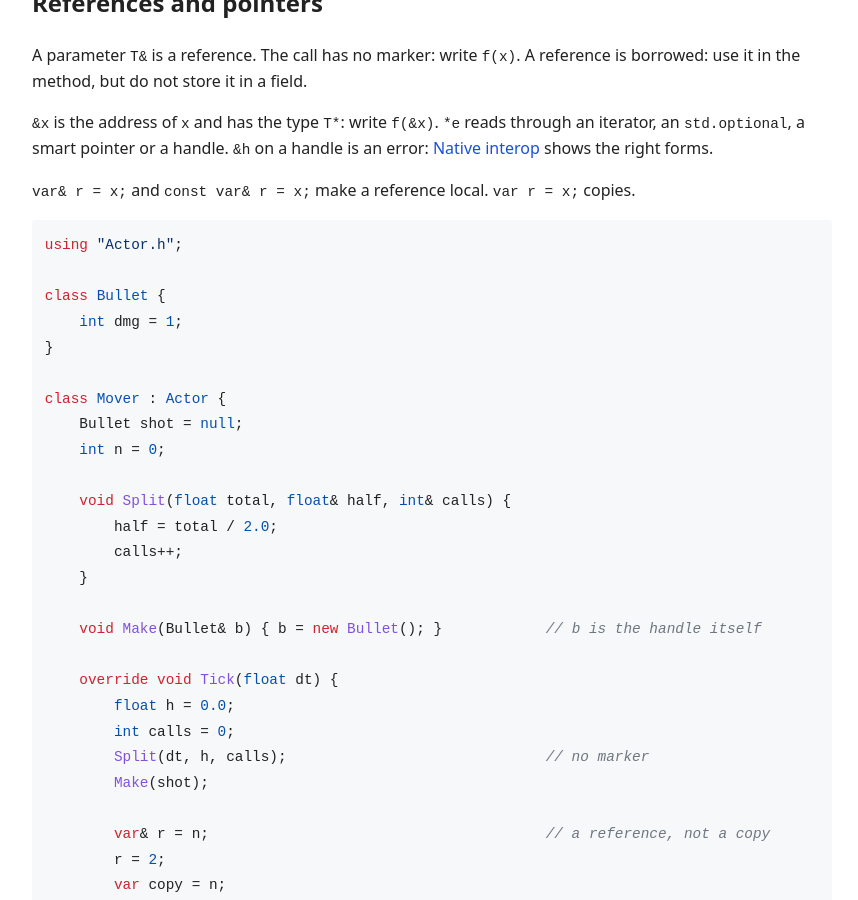
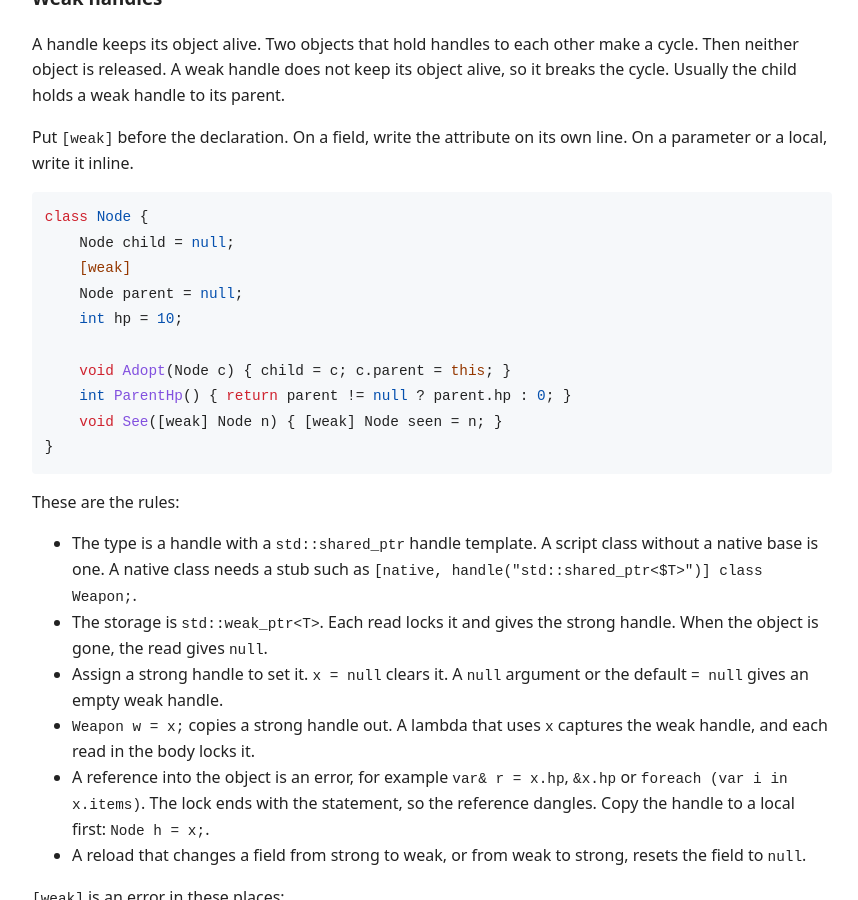
Before and after one commit to rokups/hotpp, a Jekyll site: the page built from types.md, in a window 1280 px wide and 900 px high, scrolled down 3536 px. Shown: the whole window, without its empty margins (224-1082 px from the left). Built offline with Jekyll 4.4.1, drawn with Linux system fonts in a browser that asks for light colours; some of the changed text lies outside the part shown.

Commit message:
Update docs from ec524b4

````diff
--- a/types.md
+++ b/types.md
@@ -131,6 +131,46 @@ class Knight : Actor {
 }
 ```
 
+### Weak handles
+
+A handle keeps its object alive. Two objects that hold handles to each other make a cycle. Then neither object is released. A weak handle does not keep its object alive, so it breaks the cycle. Usually the child holds a weak handle to its parent.
+
+Put `[weak]` before the declaration. On a field, write the attribute on its own line. On a parameter or a local, write it inline.
+
+```hot
+class Node {
+    Node child = null;
+    [weak]
+    Node parent = null;
+    int hp = 10;
+
+    void Adopt(Node c) { child = c; c.parent = this; }
+    int ParentHp() { return parent != null ? parent.hp : 0; }
+    void See([weak] Node n) { [weak] Node seen = n; }
+}
+```
+
+These are the rules:
+
+- The type is a handle with a `std::shared_ptr` handle template. A script class without a native base is one. A native class needs a stub such as `[native, handle("std::shared_ptr<$T>")] class Weapon;`.
+- The storage is `std::weak_ptr<T>`. Each read locks it and gives the strong handle. When the object is gone, the read gives `null`.
+- Assign a strong handle to set it. `x = null` clears it. A `null` argument or the default `= null` gives an empty weak handle.
+- `Weapon w = x;` copies a strong handle out. A lambda that uses `x` captures the weak handle, and each read in the body locks it.
+- A reference into the object is an error, for example `var& r = x.hp`, `&x.hp` or `foreach (var i in x.items)`. The lock ends with the statement, so the reference dangles. Copy the handle to a local first: `Node h = x;`.
+- A reload that changes a field from strong to weak, or from weak to strong, resets the field to `null`.
+
+`[weak]` is an error in these places:
+
+| Place | Fix |
+| --- | --- |
+| An intrusive stub, a value, a builtin type, or a script class with a native base that is not a `std::shared_ptr` | Remove `[weak]`, or give the class the handle `"$std::shared_ptr<$T>"` |
+| `[weak] var x`, `[weak] var& x` or a structured binding | Write the handle type: `[weak] T x` |
+| A `for` initializer, a `foreach` variable or a lambda parameter | Use a local before the loop or the lambda |
+| A method, a stub or a module variable | Put it on a field, a parameter or a local |
+| `new C(null)` for a `[weak]` constructor parameter (a known gap: the generated C++ does not compile) | Pass a variable: `Node none = null; new C(none)` |
+
+A `[weak]` parameter does not match a native virtual method with a strong handle parameter. The override then gives the usual "hides" error.
+
 ## References and pointers
 
 A parameter `T&` is a reference. The call has no marker: write `f(x)`. A reference is borrowed: use it in the method, but do not store it in a field.
````
Also changed, not shown: borrowing.md (+2 -0 lines), hot-reload.md (+1 -1 lines).
